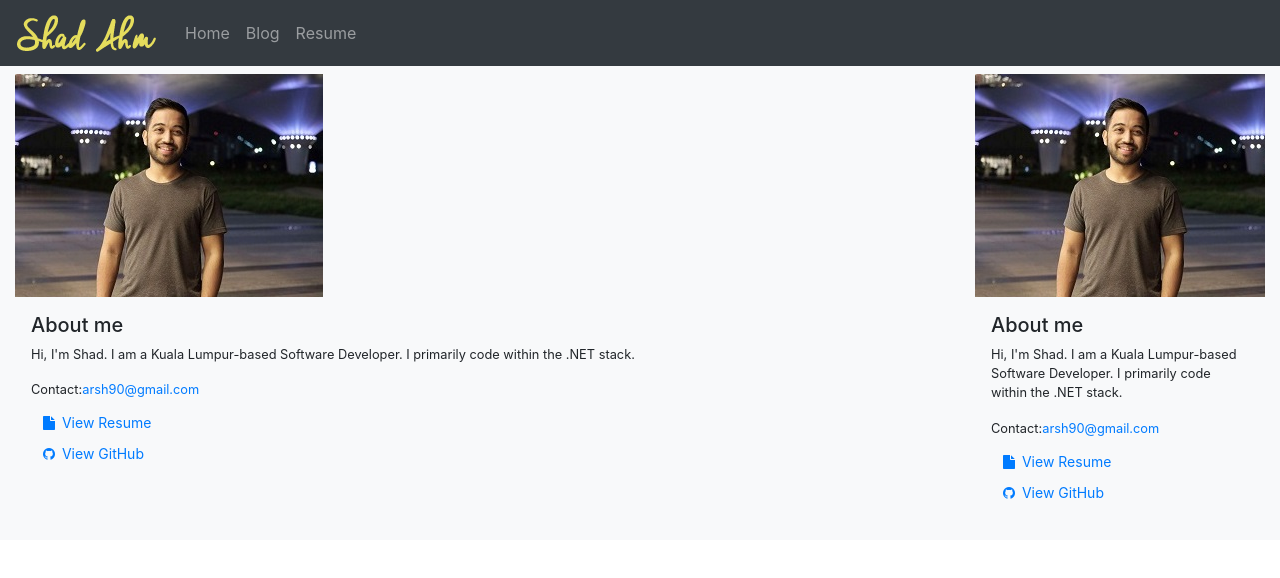
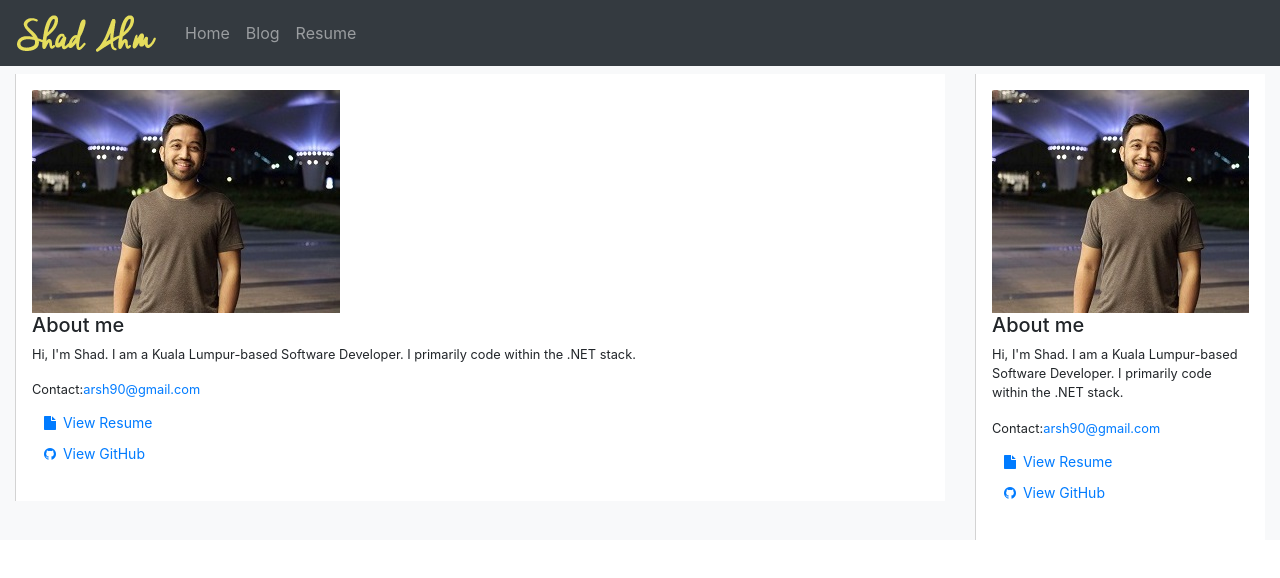
Before and after one commit to ShadAhm/shadahm.github.io, an Angular app: page /about in a window 1280 px wide. Shown: the top 578 px of the page. Built offline with nearby package versions, Linux system fonts and the light colour scheme.

Commit message:
White sidebar

```diff
--- a/src/app/app.component.html
+++ b/src/app/app.component.html
@@ -18,7 +18,7 @@
 
 <div class="container-fluid pt-2 bg-light">
   <div class="row">
-    <div class="col-md-9  ">
+    <div class="col-md-9">
       <router-outlet></router-outlet>
     </div>
     <div class="col-md-3">
--- a/src/app/components/about/about.component.html
+++ b/src/app/components/about/about.component.html
@@ -1,4 +1,4 @@
-<div class="about-me-panel">
+<div class="about-me-panel bg-white">
   <div class="about-me-imagebox">
     <img src="./assets/images/me.jpg" class="mx-auto" />
   </div>
--- a/src/app/components/about/about.component.scss
+++ b/src/app/components/about/about.component.scss
@@ -1,10 +1,11 @@
 div.about-me-panel {
   box-shadow: 23ex;
   font-size: 0.8rem;
+  border-left: 1px solid lightgray;
+  padding: 1rem;
 }
 
 div.about-me-panel div.about-me-content  {
-  padding: 1rem;
 }
 
 div.about-me-panel div.about-me-imagebox {
```
Also changed, not shown: 2 other files (tests, documents, lock files or other folders).
